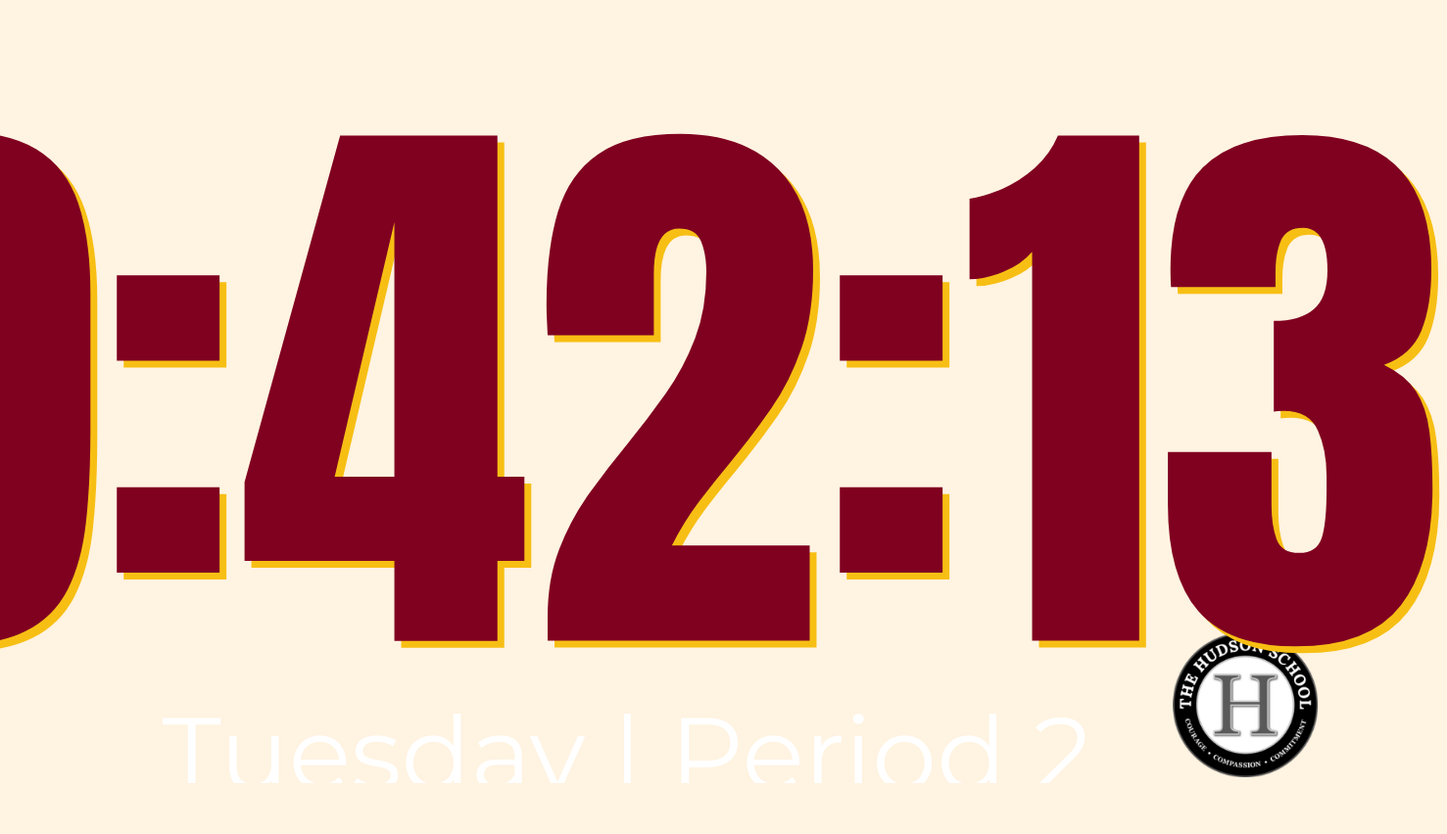
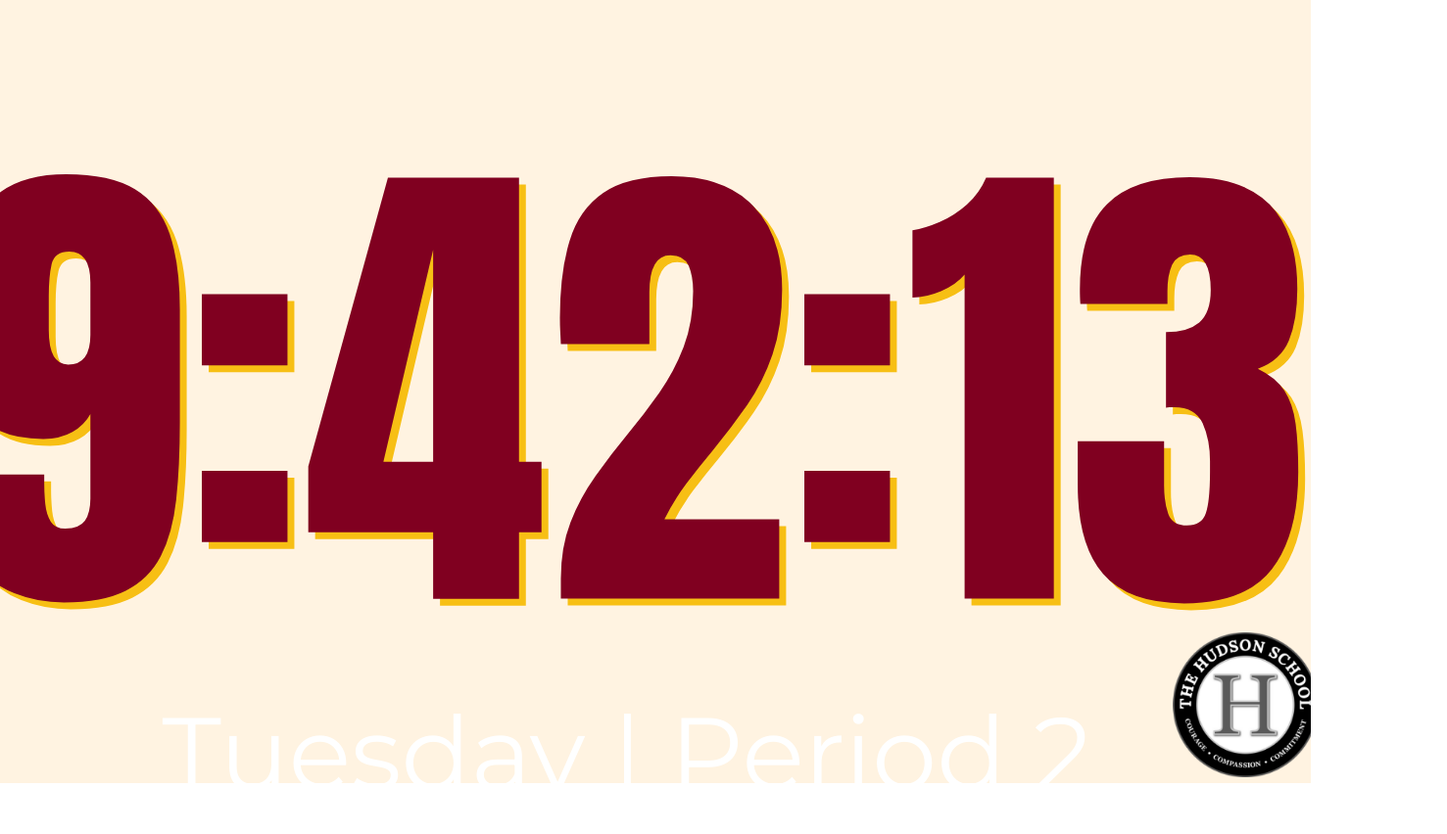
Before and after one commit to afitts-student/LOBBYPI.XYZ, a plain HTML site: page lobbypi/index.html in a window 1280 px wide. Shown: the whole page at 98% size, 1477 px wide, since content can reach past the window. After the commit the page ends 800 px from the top, so only its background shows below. Drawn offline with Linux system fonts and the light colour scheme.

Commit message:
Update index.html

```diff
--- a/lobbypi/index.html
+++ b/lobbypi/index.html
@@ -43,7 +43,7 @@
 
     #clock {
       font-family: 'Anton', sans-serif;
-      font-size: 600px;
+      font-size: 500px;
       color: #800020;
       text-shadow: 7px 7px #f7bf14;
       <!--margin-top: 50px;-->
```
